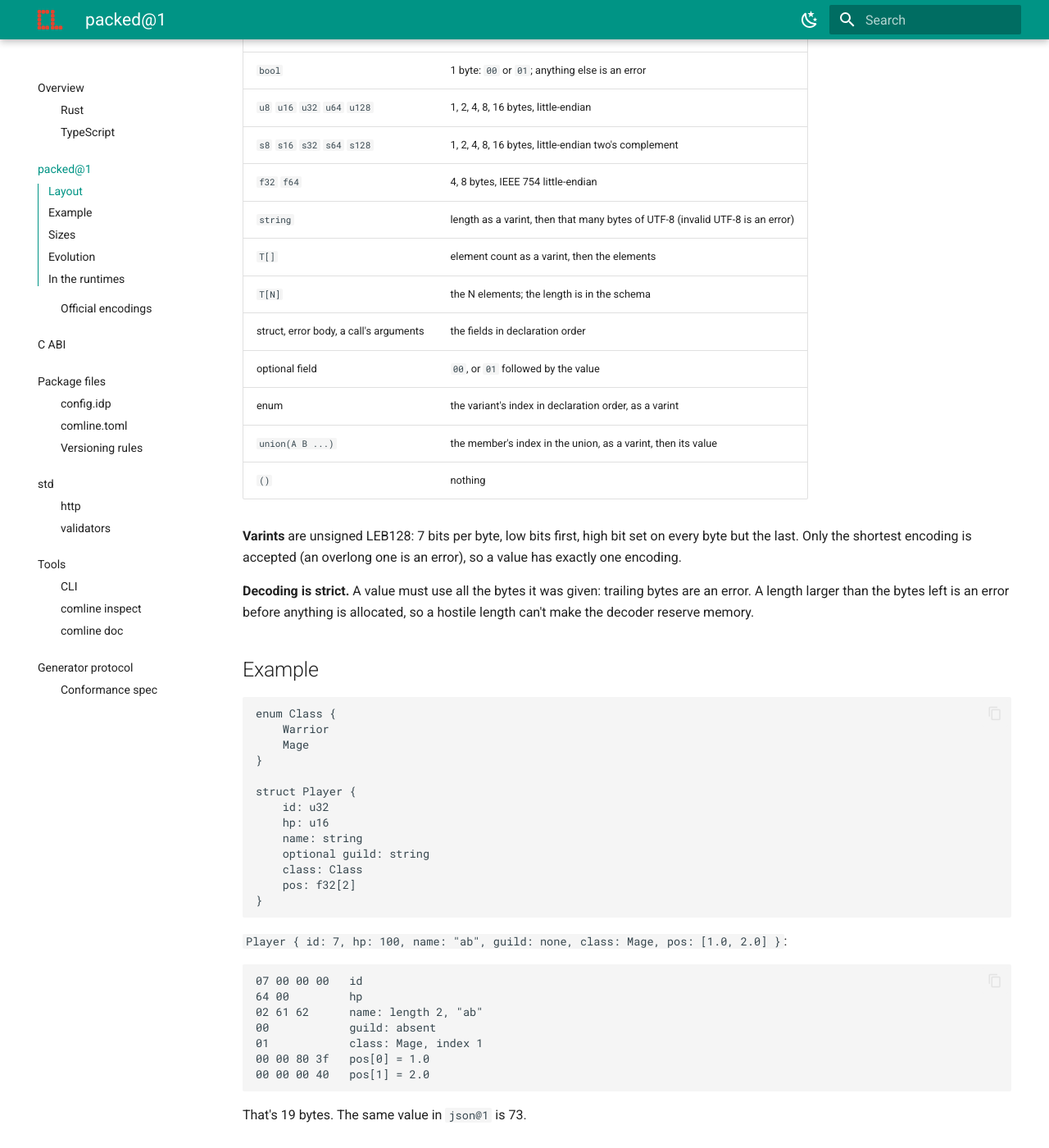
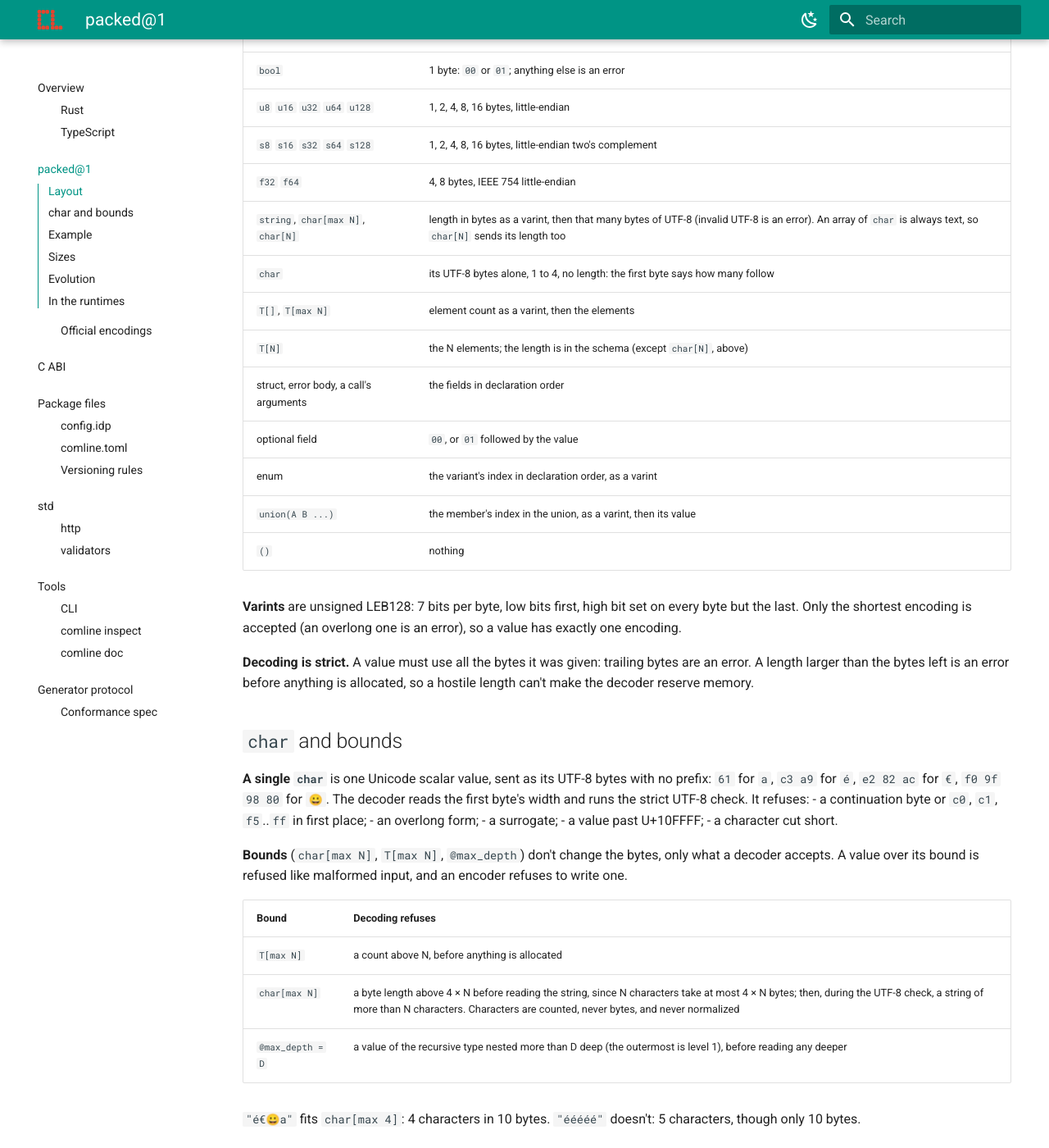
Before and after one commit to ComlineProject/docs, an MkDocs documentation site: the page built from docs/docs/reference/wire/packed.md, in a window 1280 px wide and 1400 px high, scrolled down 394 px. Shown: the whole window at 82% size. Built offline with MkDocs 1.6.1 and Material for MkDocs 9.7.7, drawn with Linux system fonts in a browser that asks for light colours; the version menu is left out; some of the changed text lies outside the part shown.

Commit message:
wire: char and bounds per format; conformance spec 0.3 (core#98)

```diff
--- a/docs/docs/reference/wire/packed.md
+++ b/docs/docs/reference/wire/packed.md
@@ -17,9 +17,10 @@ declared, it's this one.
 | `u8` `u16` `u32` `u64` `u128` | 1, 2, 4, 8, 16 bytes, little-endian |
 | `s8` `s16` `s32` `s64` `s128` | 1, 2, 4, 8, 16 bytes, little-endian two's complement |
 | `f32` `f64` | 4, 8 bytes, IEEE 754 little-endian |
-| `string` | length as a varint, then that many bytes of UTF-8 (invalid UTF-8 is an error) |
-| `T[]` | element count as a varint, then the elements |
-| `T[N]` | the N elements; the length is in the schema |
+| `string`, `char[max N]`, `char[N]` | length in bytes as a varint, then that many bytes of UTF-8 (invalid UTF-8 is an error). An array of `char` is always text, so `char[N]` sends its length too |
+| `char` | its UTF-8 bytes alone, 1 to 4, no length: the first byte says how many follow |
+| `T[]`, `T[max N]` | element count as a varint, then the elements |
+| `T[N]` | the N elements; the length is in the schema (except `char[N]`, above) |
 | struct, error body, a call's arguments | the fields in declaration order |
 | optional field | `00`, or `01` followed by the value |
 | enum | the variant's index in declaration order, as a varint |
@@ -34,6 +35,31 @@ overlong one is an error), so a value has exactly one encoding.
 bytes are an error. A length larger than the bytes left is an error before
 anything is allocated, so a hostile length can't make the decoder reserve
 memory.
+
+## `char` and bounds
+
+**A single `char`** is one Unicode scalar value, sent as its UTF-8 bytes
+with no prefix: `61` for `a`, `c3 a9` for `é`, `e2 82 ac` for `€`,
+`f0 9f 98 80` for `😀`. The decoder reads the first byte's width and runs
+the strict UTF-8 check. It refuses:
+- a continuation byte or `c0`, `c1`, `f5`..`ff` in first place;
+- an overlong form;
+- a surrogate;
+- a value past U+10FFFF;
+- a character cut short.
+
+**Bounds** (`char[max N]`, `T[max N]`, `@max_depth`) don't change the bytes,
+only what a decoder accepts. A value over its bound is refused like
+malformed input, and an encoder refuses to write one.
+
+| Bound | Decoding refuses |
+|---|---|
+| `T[max N]` | a count above N, before anything is allocated |
+| `char[max N]` | a byte length above 4 × N before reading the string, since N characters take at most 4 × N bytes; then, during the UTF-8 check, a string of more than N characters. Characters are counted, never bytes, and never normalized |
+| `@max_depth = D` | a value of the recursive type nested more than D deep (the outermost is level 1), before reading any deeper |
+
+`"é€😀a"` fits `char[max 4]`: 4 characters in 10 bytes. `"ééééé"` doesn't:
+5 characters, though only 10 bytes.
 
 ## Example
 
@@ -97,5 +123,6 @@ Changing a package's `wire.format` is itself a major change.
   codec walks. `u64`, `s64` and wider are `bigint`.
 - **Conformance:** byte-exact vectors in the
   [runtime's wire corpus](https://github.com/ComlineProject/runtime/blob/main/runtime/conformance/vectors/format-packed.json)
-  pin each type's bytes and each decoding error. Both runtimes pass them; see
+  pin each type's bytes and each decoding error, a single `char`, and each
+  bound at and over its limit. Both runtimes pass them; see
   [Runtimes side by side](../languages/index.md#runtimes-side-by-side).
```
Also changed, not shown: docs/docs/reference/conformance.md (+21 -6 lines), docs/docs/reference/wire/official-encodings.md (+29 -0 lines).
